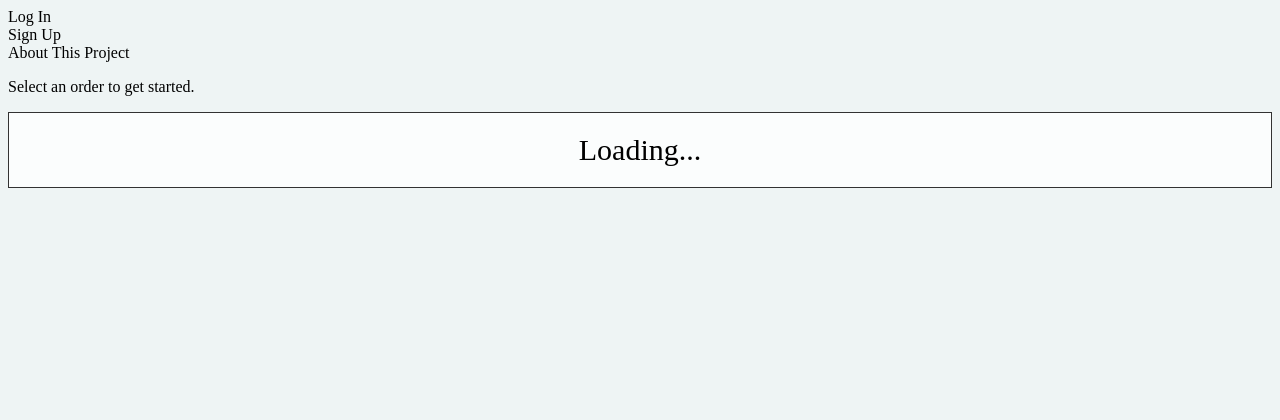
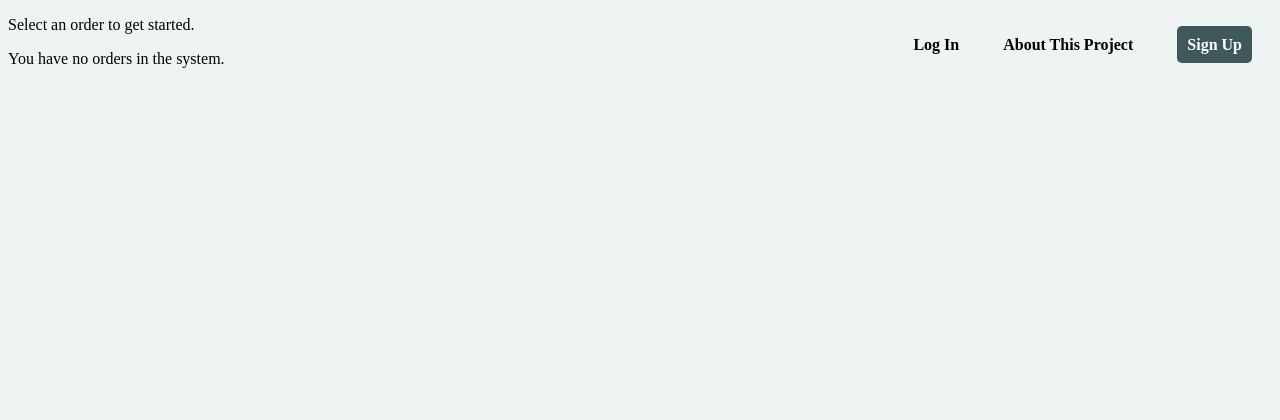
Before and after one commit to delasole/whats_the_update, a Flask app: page /orders in a window 1280 px wide. Shown: the top 420 px of the page. Run offline with Flask 2, Linux system fonts and the light colour scheme; data that the repository does not hold is empty; some libraries are stand-ins or nearby versions.

Commit message:
Styling links

```diff
--- a/static/css/styles.css
+++ b/static/css/styles.css
@@ -1,5 +1,13 @@
 body {
     background-color: #EEF4F4;
+}
+
+a{
+    font-family: 'Playfair Display';
+    font-weight: 700;
+    color: black;
+    text-decoration: none;
+    padding-right: 40px;
 }
 
 footer {
@@ -10,73 +18,14 @@ left: 0;
 width: 100%;
 }
 
-#order-history{
-
-position: absolute;
-grid-row-gap: 10px;
-grid-column-gap: 10px;
-width: 1059px;
-height: 402px;
-left: 400px;
-top: 230px;
-background-color: white;
-
-
-font-family: Playfair Display;
-font-style: normal;
-font-weight: bold;
-font-size: 20px;
-line-height: 24px;
-display: flex;
-align-items: center;
-
-color: #000000;
+.topnav-right{
+    float:right;
+    margin: 20px;
 }
 
-.flash{
-
-    position: absolute;
-left: 0%;
-right: 0%;
-top: 0%;
-bottom: 0%;
-
-background: #3F595B;
-border-radius: 10px;
+.a-border{
+    background-color:#3F595B;
+    padding: 10px;
+    color: white;
+    border-radius: 5px;
 }
-
-.flash-text{
-
-font-family: Playfair Display;
-font-style: normal;
-font-weight: normal;
-font-size: 24px;
-line-height: 32px;
-display: flex;
-align-items: center;
-
-color: #FFFFFF;
-}
-
-.grid-header{
-    grid-row: 1;
-    grid-column: 1/4;
-}
-.grid-container{
-display: grid;
-grid-template-columns: auto auto auto auto auto;
-background-color: #EAEAEB;
-padding: 10px;
-}
-.grid-item {
-background-color: rgba(255, 255, 255, 0.8);
-border: 1px solid rgba(0, 0, 0, 0.8);
-padding: 20px;
-font-size: 30px;
-text-align: center;
-}
-a {
-    text-decoration: none;
-    background-color: none;
-    color: black;
-}
--- a/static/js/homepage.jsx
+++ b/static/js/homepage.jsx
@@ -21,7 +21,7 @@ function OrderHistory() {
     then((orders)=> setOrders(orders.orders));
   }, []);
 
-  if(orders.length === 0) return <div>Loading...</div>
+  if(orders.length === 0) return <div>You have no orders in the system.</div>
 
   const content = []
 
--- a/templates/about.html
+++ b/templates/about.html
@@ -15,12 +15,6 @@
 
   {% block content %}
   <body>
-    <header>
-        <div><a target="_self" href="/login">Log In</a></div>
-        <div><a target="_self" href="/join">Sign Up</a></div>
-        <div><a target="_self" href="/about">About This Project</a></div>
-    </header>
-
     <section>
         <div>
             <div>
--- a/templates/base.html
+++ b/templates/base.html
@@ -20,16 +20,18 @@
 {% endwith %}
 
 {% if 'user_id' in session %}
-<header>
+<header class = "topnav-right">
   <div><a target="_self" href="/logout">Logout</a></div>
 </header>
 
 {% else %}
 
-<header>
-  <div><a target="_self" href="/login">Log In</a></div>
-  <div><a target="_self" href="/join">Sign Up</a></div>
-  <div><a target="_self" href="/about">About This Project</a></div>
+<header class = "topnav-right">
+  <div>
+    <a target="_self" href="/login">Log In</a>
+    <a target="_self" href="/about">About This Project</a>
+    <a class="a-border" target="_self" href="/join">Sign Up</a>
+  </div>
 </header>
 {% endif %}
 
--- a/templates/order.html
+++ b/templates/order.html
@@ -16,6 +16,7 @@
     </h1>
     {% endif %}
     <p>Select an order to get started.</p>
+
     <div class="flex flex-col">
               <tbody>
                 <div id='order-container' class='grid-item'></div>
```
